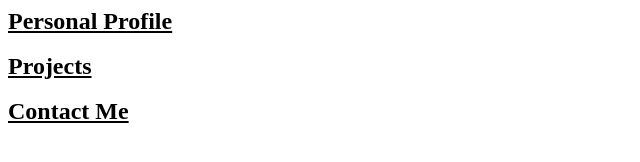
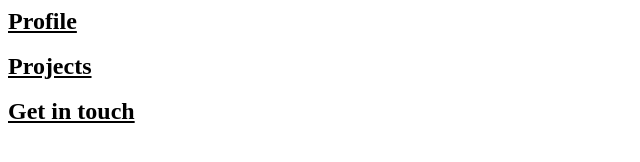
Before and after one commit to WGledhill94/WorldWideWill, a plain HTML site: page public/homepage.html in a window 1280 px wide. Shown: the whole page, without its empty margins (0-640 px from the left). Drawn offline with Linux system fonts and the light colour scheme.

Commit message:
new change

```diff
--- a/public/homepage.html
+++ b/public/homepage.html
@@ -7,10 +7,10 @@
    </head>
 
    <body>
-    <a class="link" href="./about.html">Personal Profile</a>
+      <a class="link" href="./about.html">Profile</a>
     <br><br>
     <a class="link" href="./projects.html">Projects</a>
     <br><br>
-    <a class="link" href="./contact.html">Contact Me</a>
+    <a class="link" href="./contact.html">Get in touch</a>
    </body>
 </html>
```
